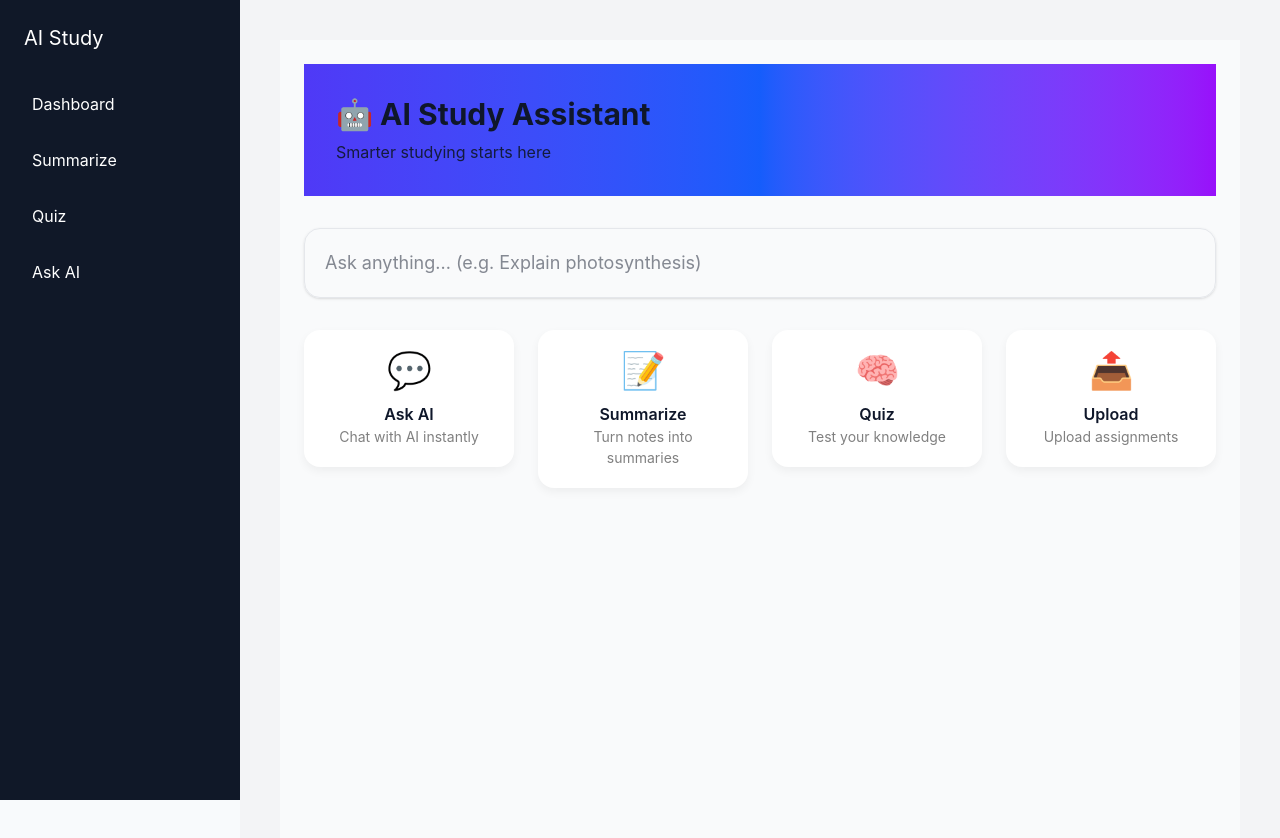
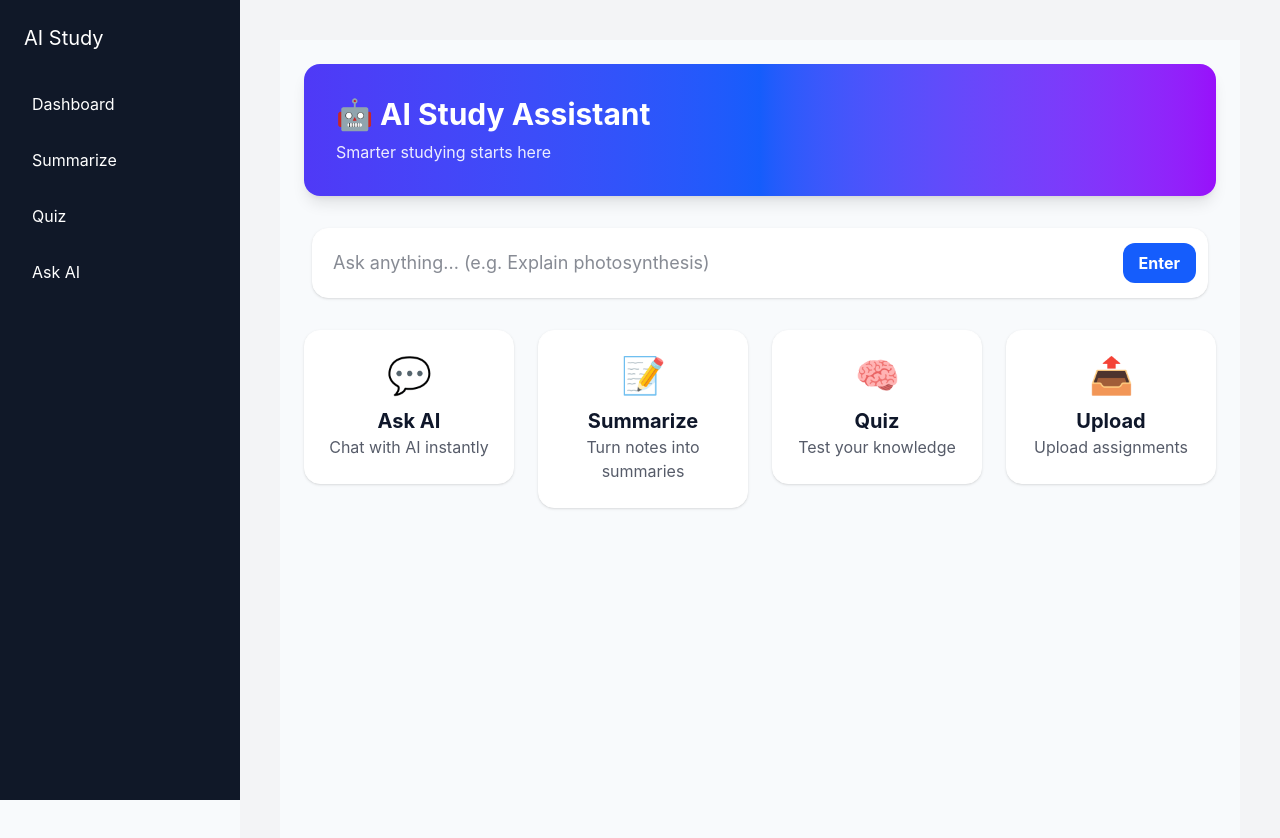
Before and after one commit to danielchuku683-coder/ai-study-app, a Next.js app in the folder ai-study-frontend/: page /dashboard in a window 1280 px wide. Shown: the top 838 px of the page. Built offline with nearby package versions, Linux system fonts and the light colour scheme.

Commit message:
Fixed dashboard syntax and enabled search

```diff
--- a/ai-study-frontend/src/app/(app)/dashboard/page.tsx
+++ b/ai-study-frontend/src/app/(app)/dashboard/page.tsx
@@ -5,120 +5,84 @@ import { useRouter } from "next/navigation"
 import { useState } from "react"
 
 export default function Dashboard() {
-
     const router = useRouter()
-
     const [question, setQuestion] = useState("")
 
-const logout = () => {
-localStorage.removeItem("token")
-router.push("/login")
+    // THE FUNCTION MUST BE HERE (Inside Dashboard, before return)
+    const handleSearch = (e: React.FormEvent) => {
+        e.preventDefault();
+        if (question.trim()) {
+            router.push(`/ask?query=${encodeURIComponent(question)}`);
         }
-
-const deleteAccount = async () => {
-    const email = prompt("Enter your email to confirm deletion")
-
-    if(!email) return
-
-    await fetch("https://ai-study-app-tb06.onrender.com/api/auth/delete",{
-        method:"DELETE",
-        headers:{
-            "Content-Type":"application/json"
-        },
-        body: JSON.stringify({ email })
-    })
-    localStorage.removeItem("token")
-
-    router.push("/register")
-}
+    };
 
     return (
-
-      <div className="min-h-screen bg-gray-50 p-6">
-
-
+        <div style={{ backgroundColor: "var(--bg)", color: "var(--text)" }} className="min-h-screen p-6 pb-24">
 
             {/* HEADER */}
-
-      <div style={{ backgroundColor: "var(--card)", color: "var(--text)", borderColor: "var(--input)" }} className="bg-gradient-to-r from-indigo-600 via-blue-600 to-purple-600 text-white p-8 rounded-2*1 shadow-*1 mb-8">
-
+            <div className="bg-gradient-to-r from-indigo-600 via-blue-600 to-purple-600 text-white p-8 rounded-2xl shadow-lg mb-8">
                 <h1 className="text-3xl font-bold">🤖 AI Study Assistant</h1>
-
                 <p className="mt-2 opacity-90">Smarter studying starts here</p>
-
             </div>
 
-
-
-      {/* SEARCH BAR */}
-
-      <div className="max-w-5*1 mx-auto">
-
+            {/* SEARCH BAR SECTION */}
+            <div className="max-w-4xl mx-auto">
+                <form onSubmit={handleSearch} className="relative">
                     <input
-
                         type="text"
-
+                        value={question}
+                        onChange={(e) => setQuestion(e.target.value)}
                         placeholder="Ask anything... (e.g. Explain photosynthesis)"
-
-          className="w-full p-5 rounded-2xl border border-gray-200 shadow-sm focus:ring-2 focus:ring-blue-500 outline-none text-lg"
-
+                        style={{
+                            backgroundColor: "var(--card)",
+                            color: "var(--text)",
+                            borderColor: "var(--input)"
+                        }}
+                        className="w-full p-5 pr-20 rounded-2xl border shadow-sm focus:ring-2 focus:ring-blue-500 outline-none text-lg"
                     />
-
+                    <button
+                        type="submit"
+                        className="absolute right-3 top-1/2 -translate-y-1/2 bg-blue-600 text-white p-2 px-4 rounded-xl font-bold hover:bg-blue-700 transition"
+                    >
+                        Enter
+                    </button>
+                </form>
             </div>
 
-
-
-      {/* FEATURES */}
-
-
-
-
+            {/* FEATURE GRID */}
             <div className="grid grid-cols-1 sm:grid-cols-2 md:grid-cols-4 gap-6 mt-8">
-
                 <Link href="/ask">
-<div className="feature-card">
+                    <div style={{ backgroundColor: "var(--card)", color: "var(--text)", borderColor: "var(--input)" }} className="p-6 rounded-2xl border shadow-sm text-center cursor-pointer hover:scale-105 transition">
                         <div className="text-4xl mb-3">💬</div>
-<h2>Ask AI</h2>
-<p>Chat with AI instantly</p>
+                        <h2 className="font-bold text-xl">Ask AI</h2>
+                        <p className="opacity-70">Chat with AI instantly</p>
                     </div>
                 </Link>
 
                 <Link href="/summarize">
-<div className="feature-card">
+                    <div style={{ backgroundColor: "var(--card)", color: "var(--text)", borderColor: "var(--input)" }} className="p-6 rounded-2xl border shadow-sm text-center cursor-pointer hover:scale-105 transition">
                         <div className="text-4xl mb-3">📝</div>
-<h2>Summarize</h2>
-<p>Turn notes into summaries</p>
+                        <h2 className="font-bold text-xl">Summarize</h2>
+                        <p className="opacity-70">Turn notes into summaries</p>
                     </div>
                 </Link>
 
                 <Link href="/quiz">
-<div className="feature-card">
+                    <div style={{ backgroundColor: "var(--card)", color: "var(--text)", borderColor: "var(--input)" }} className="p-6 rounded-2xl border shadow-sm text-center cursor-pointer hover:scale-105 transition">
                         <div className="text-4xl mb-3">🧠</div>
-<h2>Quiz</h2>
-<p>Test your knowledge</p>
+                        <h2 className="font-bold text-xl">Quiz</h2>
+                        <p className="opacity-70">Test your knowledge</p>
                     </div>
                 </Link>
 
                 <Link href="/upload">
-<div className="feature-card">
+                    <div style={{ backgroundColor: "var(--card)", color: "var(--text)", borderColor: "var(--input)" }} className="p-6 rounded-2xl border shadow-sm text-center cursor-pointer hover:scale-105 transition">
                         <div className="text-4xl mb-3">📤</div>
-<h2>Upload</h2>
-<p>Upload assignments</p>
+                        <h2 className="font-bold text-xl">Upload</h2>
+                        <p className="opacity-70">Upload assignments</p>
                     </div>
                 </Link>
-
             </div>
-
-
-
-
         </div>
     )
-
-
-
-
 }
-<div className="bg-red-500 text-white p-10 text-3*1">
-    TAILWIND TEST
-</div>
```
Lines whose indentation alone changed are shown as unchanged.
